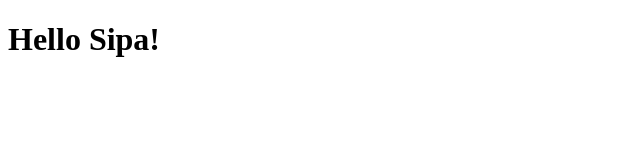
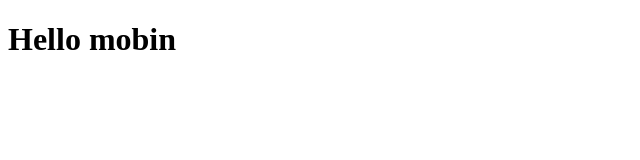
Before and after one commit to mobinbarmar/demo-1, an Angular app: page / in a window 1280 px wide. Shown: the top 160 px of the page, without its empty margins (0-640 px from the left). Built offline with nearby package versions, Linux system fonts and the light colour scheme.

Commit message:
hello faeze

```diff
--- a/src/app/app.component.html
+++ b/src/app/app.component.html
@@ -1 +1 @@
-<h1>Hello Sipa!</h1>
+<h1>Hello mobin</h1>
```
